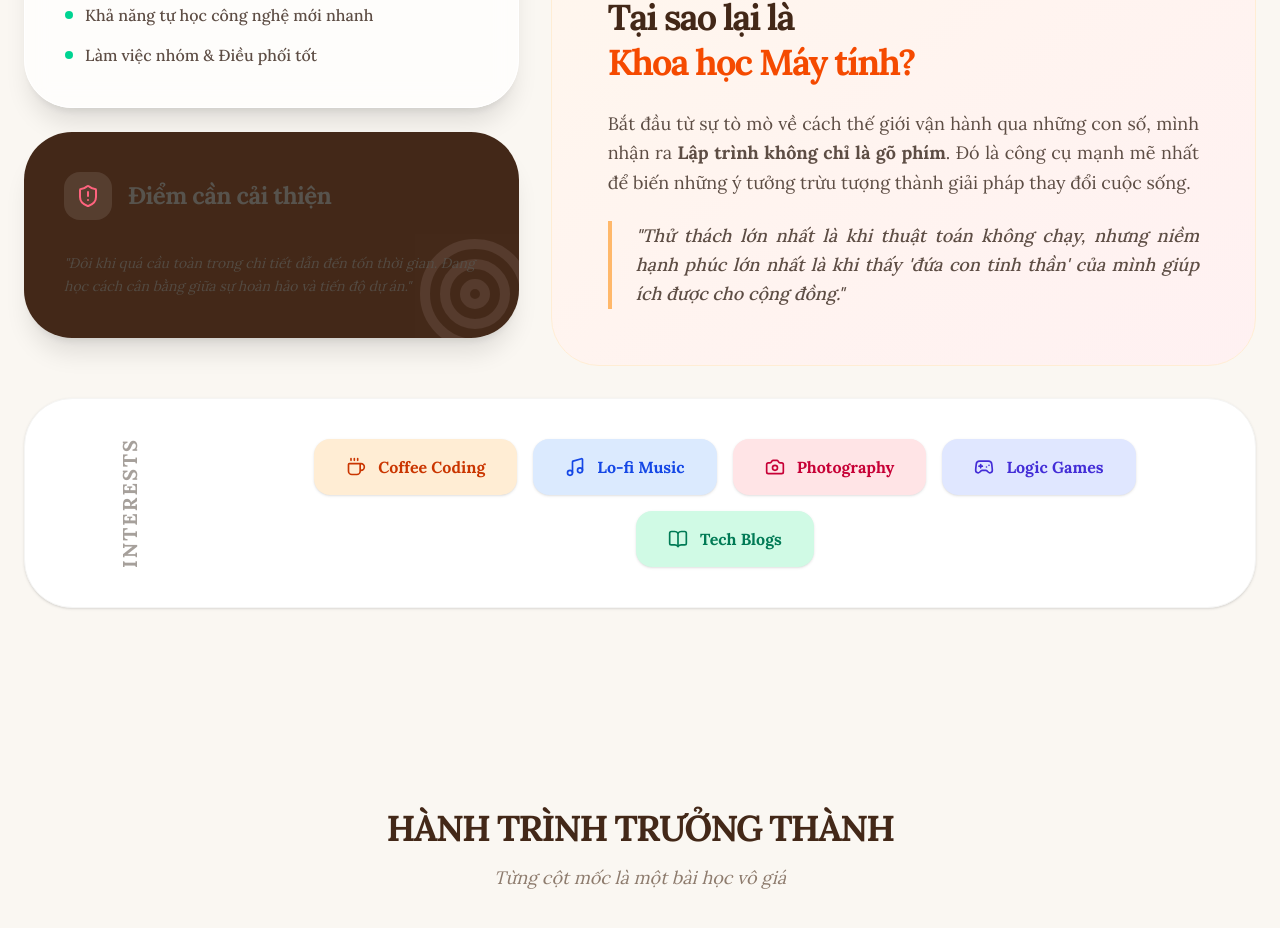
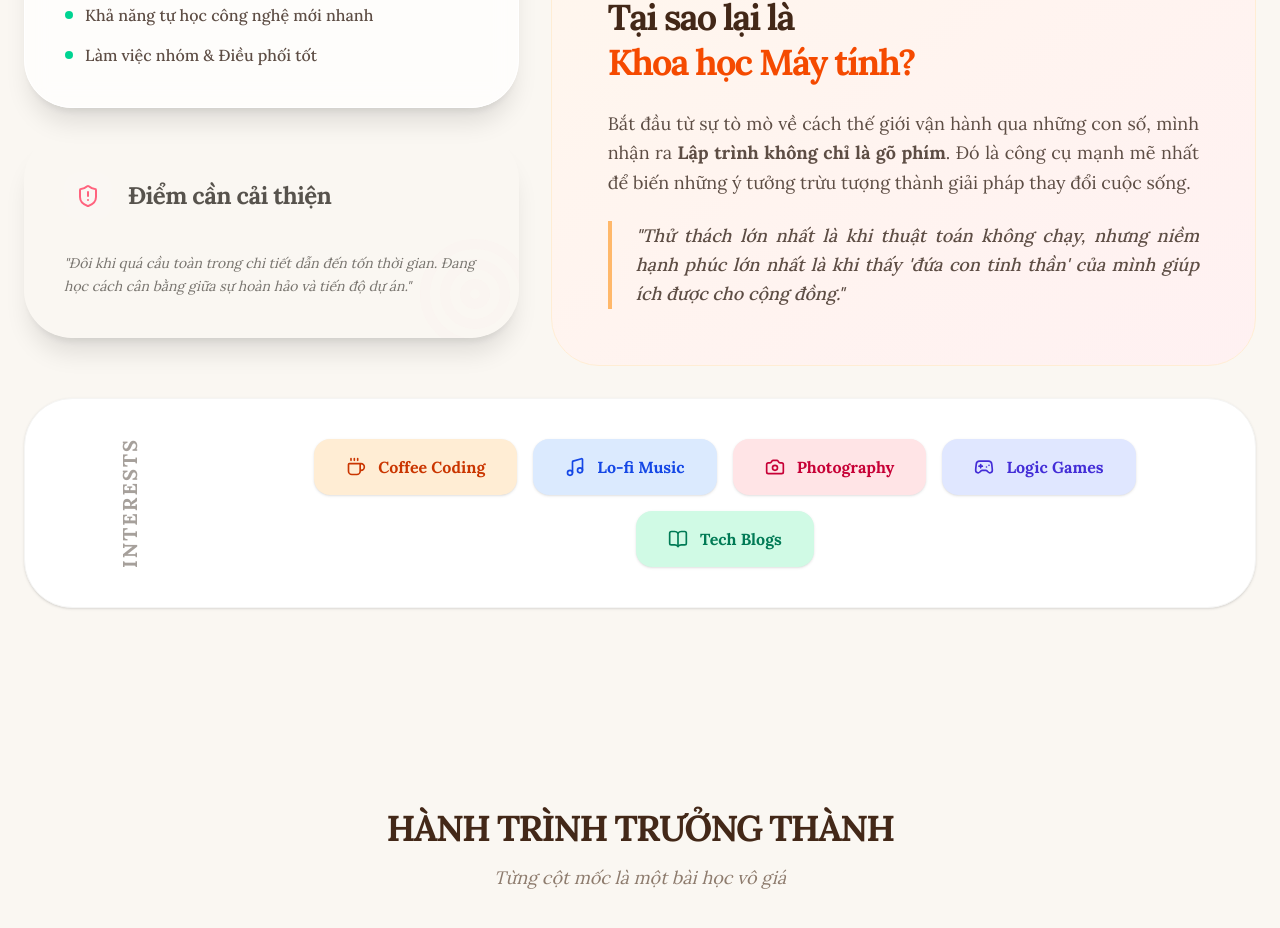
Before and after one commit to bachthithienthanh2k4-droid/Portfolio_ThanhBach, a Next.js app: page /introduction in a window 1280 px wide. Shown: the part 2640-3568 px from the top of the page. Built offline with nearby package versions, Linux system fonts and the light colour scheme.

Commit message:
fix bg-[#432818]

```diff
--- a/app/introduction/page.tsx
+++ b/app/introduction/page.tsx
@@ -301,7 +301,7 @@ const Introduction = () => {
                             </ul>
                         </div>
 
-                        <div className="bg-[#432818] text-stone-600 rounded-[3rem] p-10 shadow-xl relative overflow-hidden group">
+                        <div className="text-stone-600 rounded-[3rem] p-10 shadow-xl relative overflow-hidden group">
                             <div className="relative z-10">
                                 <div className="flex items-center gap-4 mb-8">
                                     <div className="p-3 bg-white/10 text-rose-400 rounded-2xl">
```
